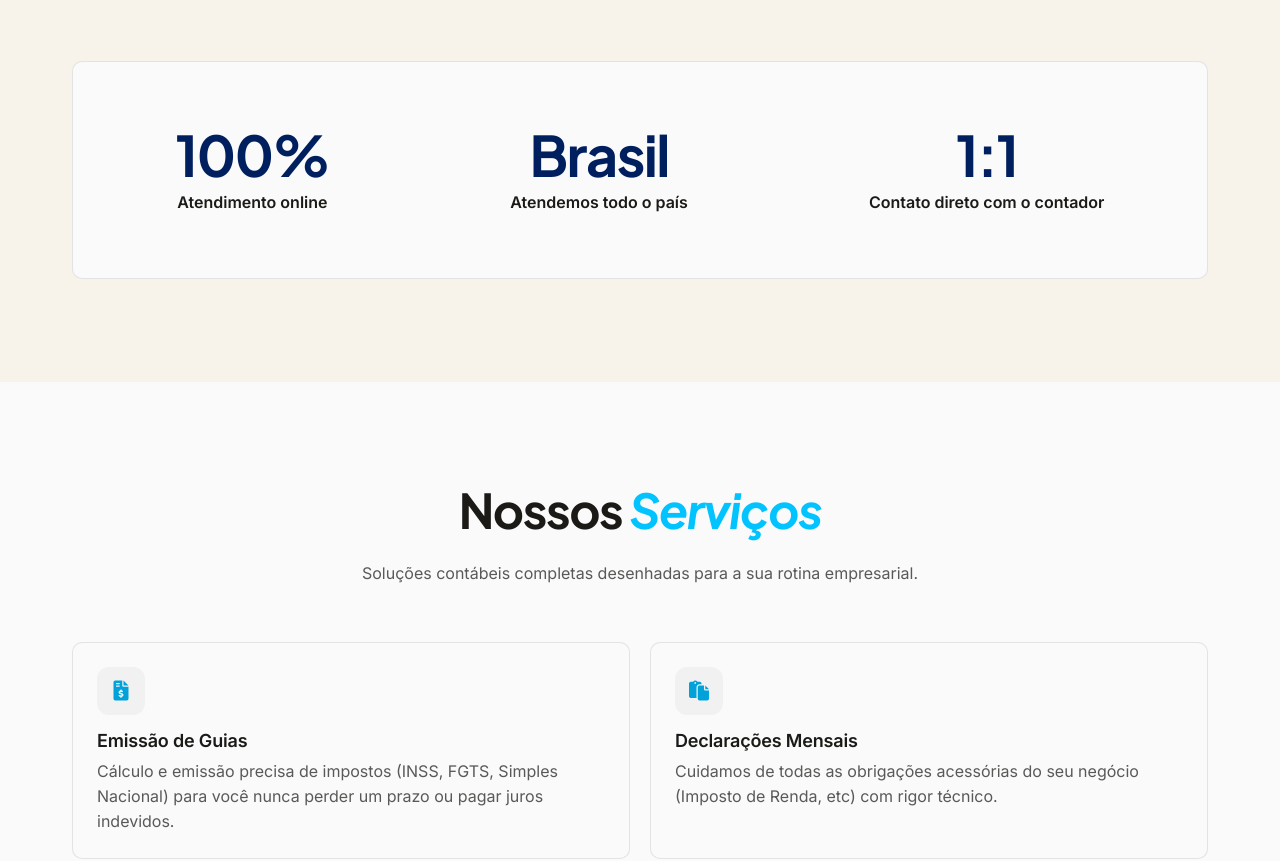
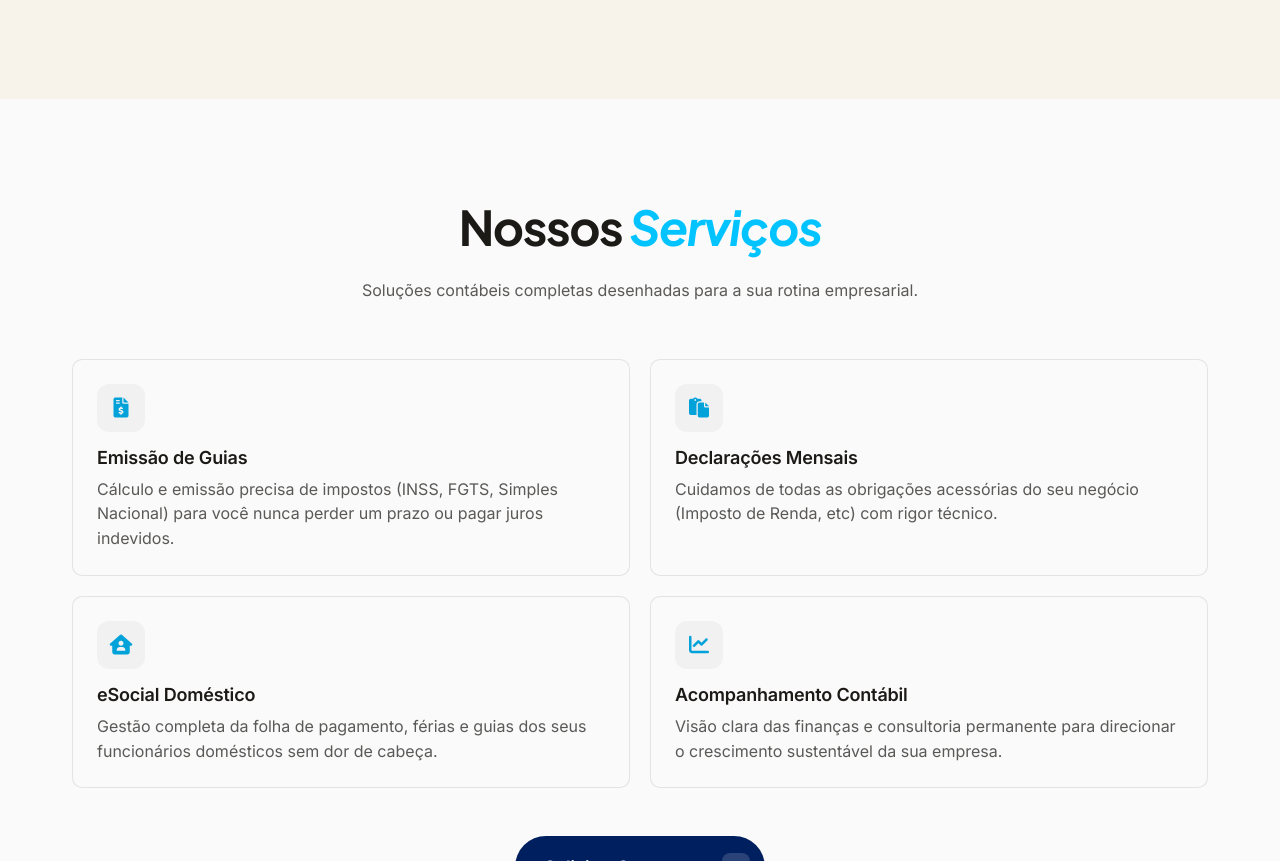
Before and after one commit to luiscorreiaa4/valuation-landingpage, a plain HTML site: page index.html in a window 1280 px wide. Shown: the part 1508-2369 px from the top of the page. Drawn offline with Linux system fonts and the light colour scheme.

Commit message:
redesign 4 tentativa

```diff
--- a/index.html
+++ b/index.html
@@ -115,22 +115,6 @@
                 </div>
             </div>
 
-            <div class="container metrics reveal">
-                <div class="metrics-inline">
-                    <div class="metric-item">
-                        <p class="metric-value">100%</p>
-                        <p class="metric-label">Atendimento online</p>
-                    </div>
-                    <div class="metric-item">
-                        <p class="metric-value">Brasil</p>
-                        <p class="metric-label">Atendemos todo o país</p>
-                    </div>
-                    <div class="metric-item">
-                        <p class="metric-value">1:1</p>
-                        <p class="metric-label">Contato direto com o contador</p>
-                    </div>
-                </div>
-            </div>
         </section>
 
         <!-- Serviços -->
--- a/style.css
+++ b/style.css
@@ -805,51 +805,7 @@ section {
     margin-right: auto;
 }
 
-/* ==========================================================================
-   Métricas
-   ========================================================================== */
-.metrics {
-    margin-top: 4rem;
-}
 
-.metrics-inline {
-    display: flex;
-    flex-direction: column;
-    align-items: center;
-    gap: 2.5rem;
-    padding: 3rem 1.5rem;
-    background-color: var(--bg-card);
-    border: 1px solid var(--border-color);
-    border-radius: var(--radius-card);
-}
-
-.metric-item {
-    text-align: center;
-}
-
-.metric-value {
-    font-family: var(--font-display);
-    font-size: clamp(2.5rem, 5vw, 3.5rem);
-    font-weight: 700;
-    letter-spacing: -0.03em;
-    line-height: 1;
-    color: var(--primary-color);
-    margin-bottom: 0.5rem;
-}
-
-.metric-label {
-    font-size: 1rem;
-    font-weight: 600;
-    color: var(--text-main);
-}
-
-@media (min-width: 769px) {
-    .metrics-inline {
-        flex-direction: row;
-        justify-content: space-around;
-        padding: 4rem 2rem;
-    }
-}
 
 /* ==========================================================================
    Como funciona
```
